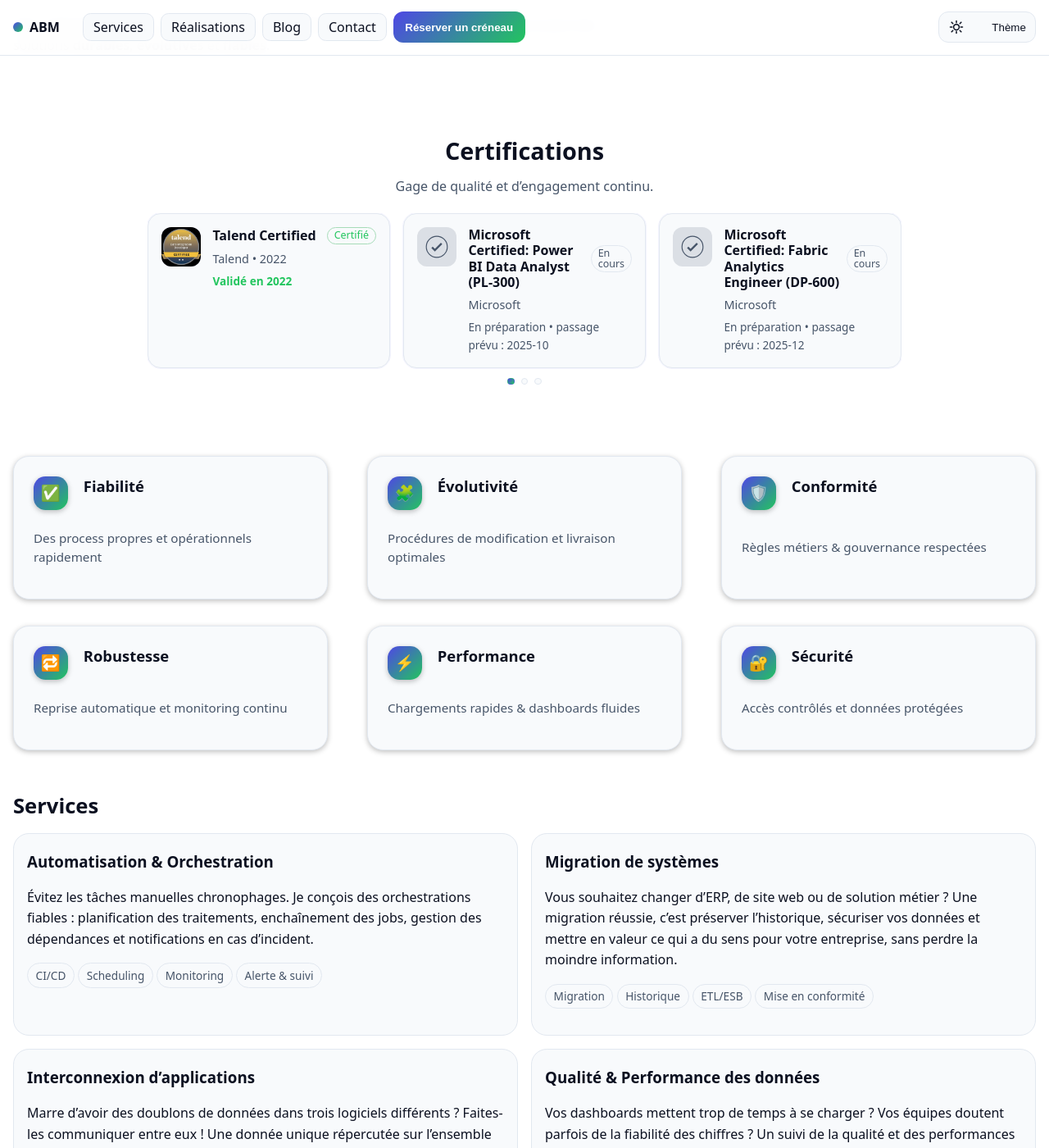
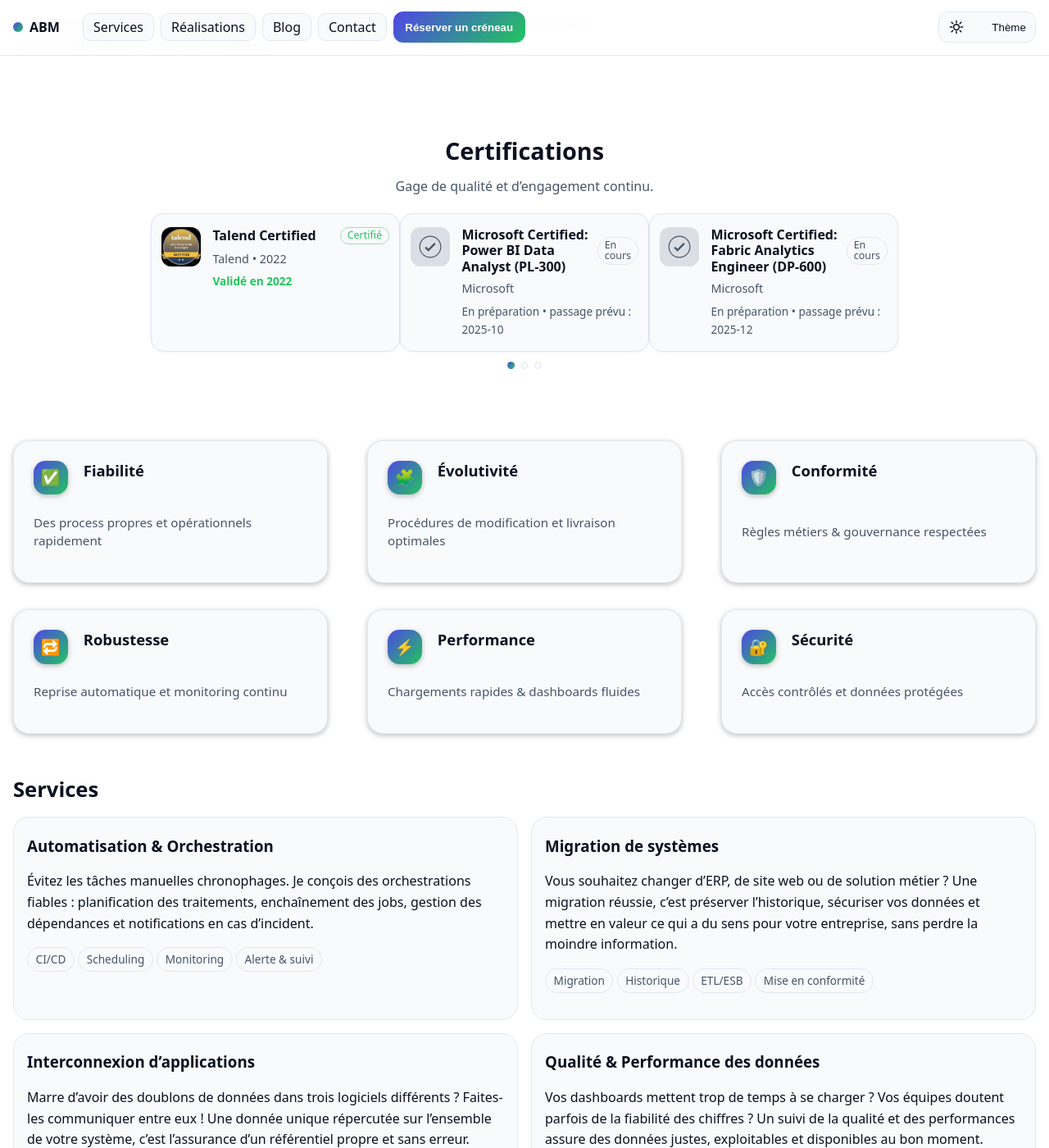
Before and after one commit to Marssouss/Marssouss.github.io, a Jekyll site: the page built from index.md, in a window 1280 px wide and 1400 px high, scrolled down 529 px. Shown: the whole window at 82% size. Built offline with Jekyll 4.4.1, drawn with Linux system fonts in a browser that asks for light colours.

Commit message:
style certs

```diff
--- a/assets/styles.css
+++ b/assets/styles.css
@@ -590,3 +590,22 @@
 @media (prefers-reduced-motion: reduce){
   .certs-track{ transition:none; }
 }
+
+
+/* === Fix slider certifications: pas de crop, pas de décalage === */
+.certs-viewport { overflow: hidden; padding: 0; padding-inline: .25rem; } /* pas de bord/scroll parasite */
+
+/* 1 carte = 100% du viewport, sans interstice */
+.certs-track { gap: 0 !important; }  /* override d’éventuels styles précédents */
+
+/* espace visuel sans modifier la largeur des colonnes */
+.certs-track > li {
+  box-sizing: border-box;   /* le padding ne fait PAS dépasser la largeur */
+  padding-inline: .5rem;    /* petit air sur les côtés */
+  margin: 0;                /* no margin pour éviter le crop */
+}
+
+/* optionnel : un peu plus d’air sur grands écrans */
+@media (min-width: 900px){
+  .certs-track > li { padding-inline: .75rem; }
+}
```
